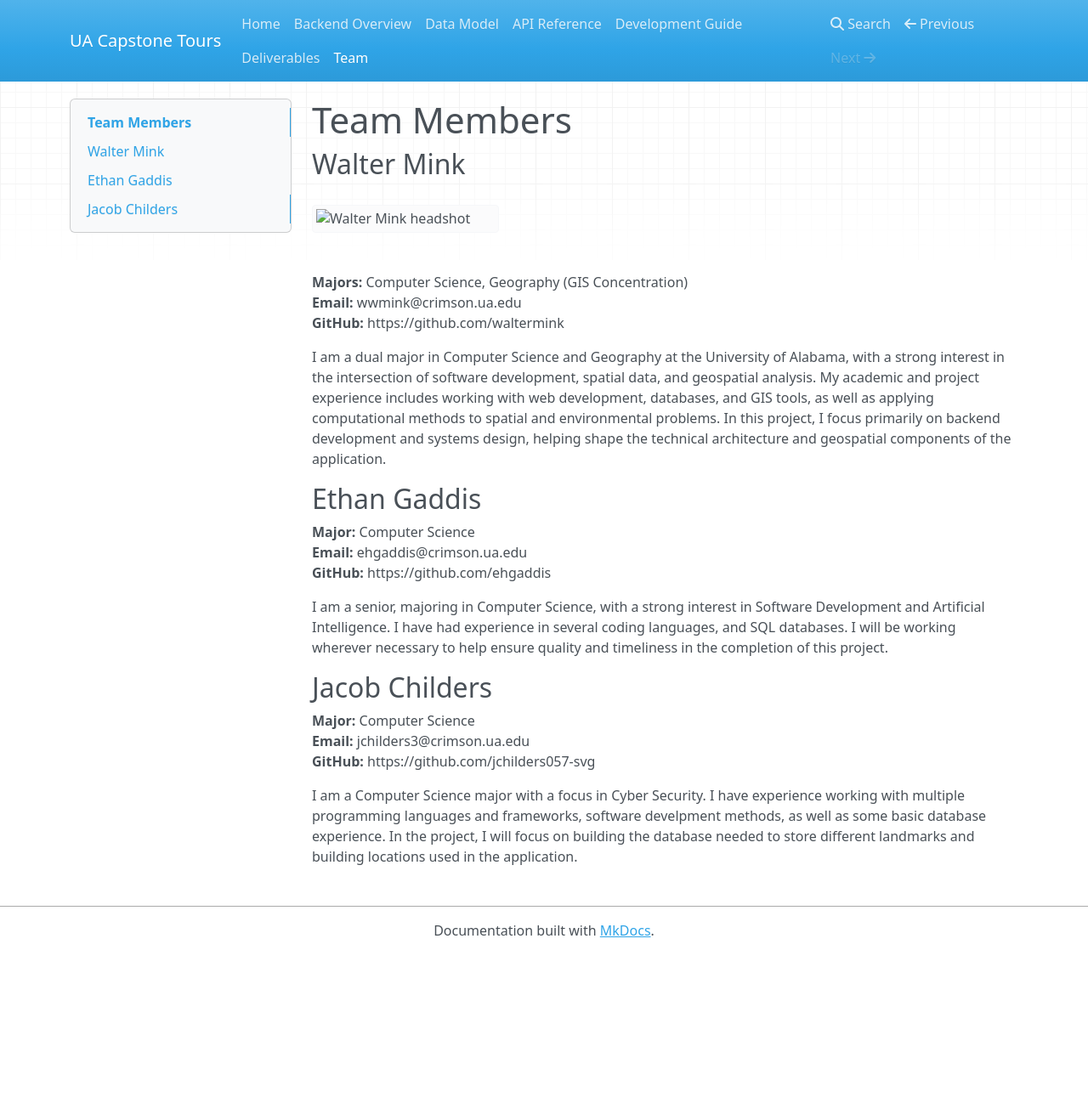
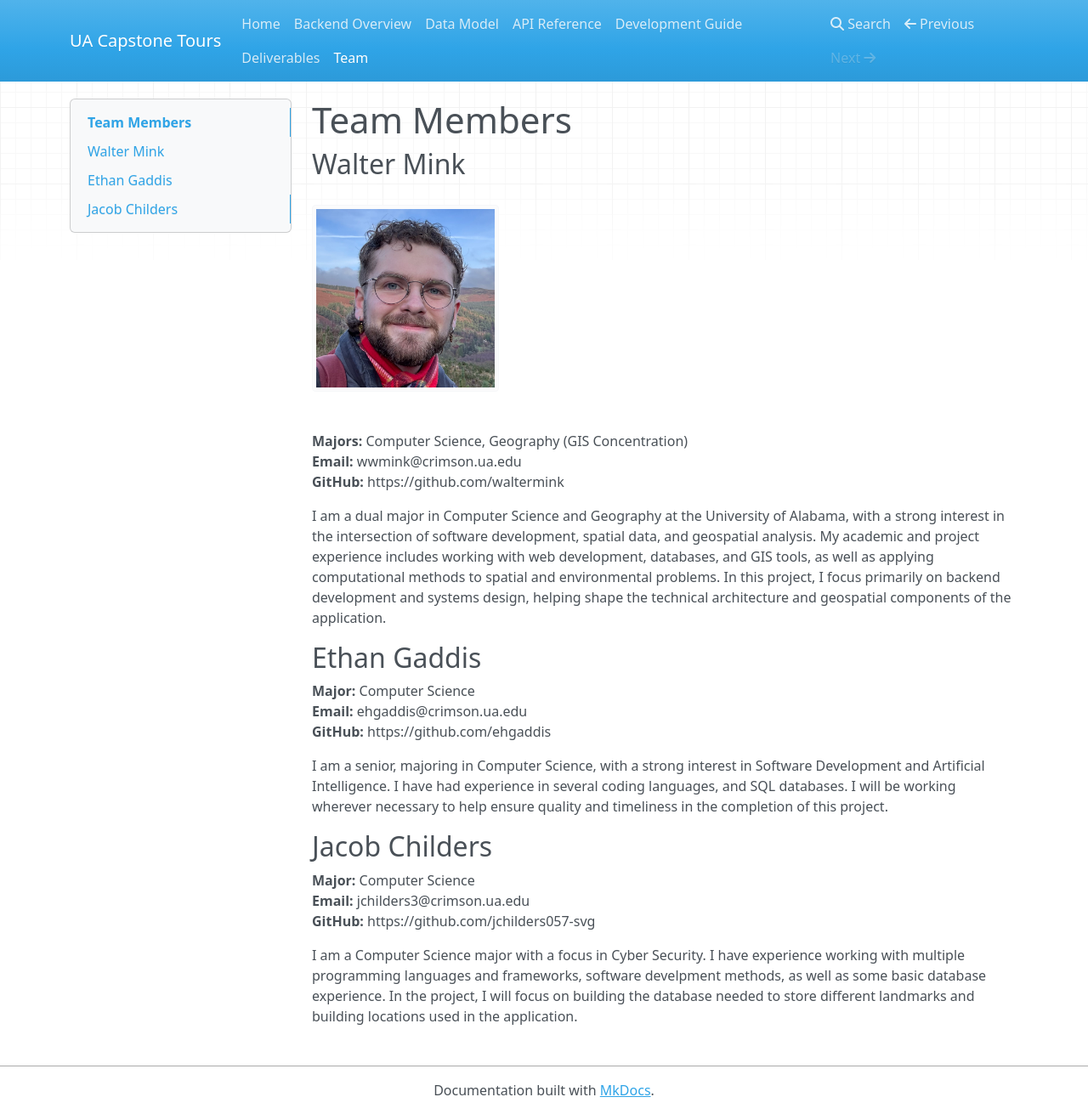
Before and after one commit to waltermink/ua-capstone-tours, an MkDocs documentation site: the page built from docs/team.md, in a window 1280 px wide and 1311 px high. Shown: the whole window at 85% size. Built offline with MkDocs 1.6.1, drawn with Linux system fonts in a browser that asks for light colours; nearby versions of some CDN libraries.

Commit message:
Trying to fix headshot render

```diff
--- a/docs/team.md
+++ b/docs/team.md
@@ -1,6 +1,6 @@
 # Team Members
 ## Walter Mink
-<img src="assets/web_media/walter-headshot.jpeg" alt="Walter Mink headshot" width="220" />
+<img src="../assets/web_media/walter-headshot.jpeg" alt="Walter Mink headshot" width="220" />
 
 **Majors:** Computer Science, Geography (GIS Concentration)<br>
 **Email:** wwmink@crimson.ua.edu<br>
```
